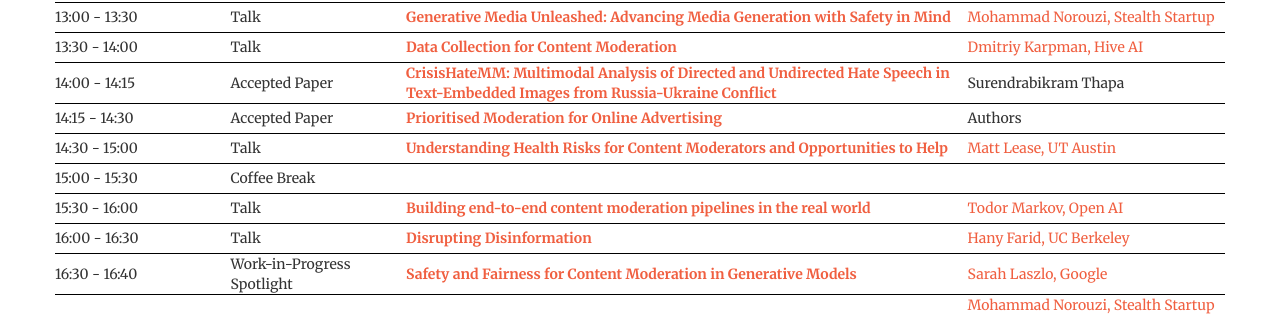
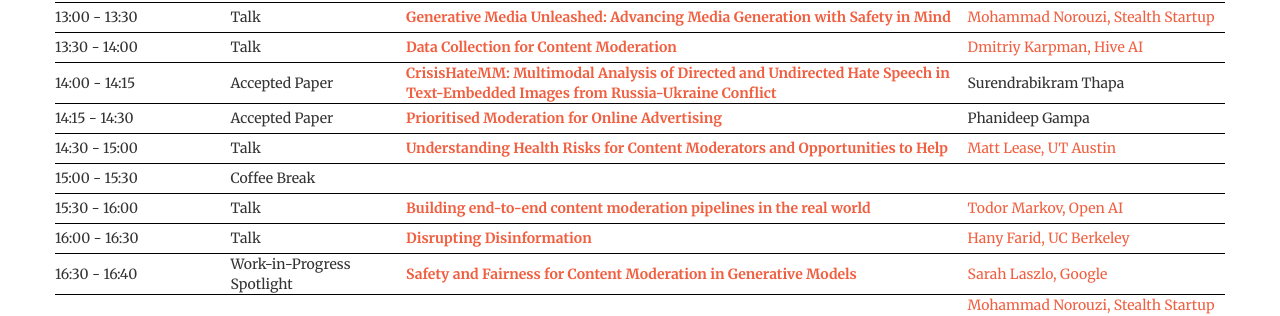
Before and after one commit to multimodal-content-moderation/multimodal-content-moderation.github.io, a Jekyll site: the page built from index.html, in a window 1280 px wide and 900 px high, scrolled down 5627 px. Shown: the part 151-467 px from the top of the window. Built offline with Jekyll 4.4.1, drawn with Linux system fonts in a browser that asks for light colours.

Commit message:
Update program.html

```diff
--- a/_includes/program.html
+++ b/_includes/program.html
@@ -112,7 +112,7 @@
                         <td>14:15 - 14:30</td>
                         <td>Accepted Paper</td>
                         <td><b><a class="page-scroll" href="#talk_7">Prioritised Moderation for Online Advertising</a></b></td>
-                        <td>Authors</td>
+                        <td>Phanideep Gampa</td>
                     </tr>
                     <tr style="border-bottom: 1px solid black; height: 30px">
                         <td>14:30 - 15:00</td>
```
